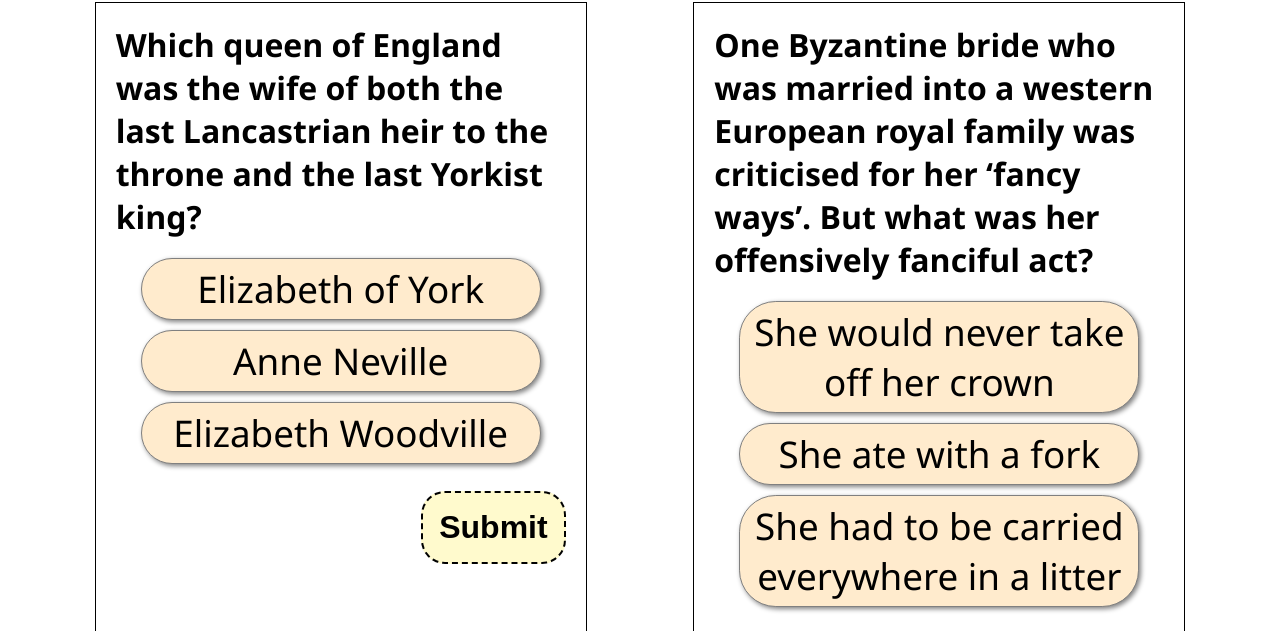
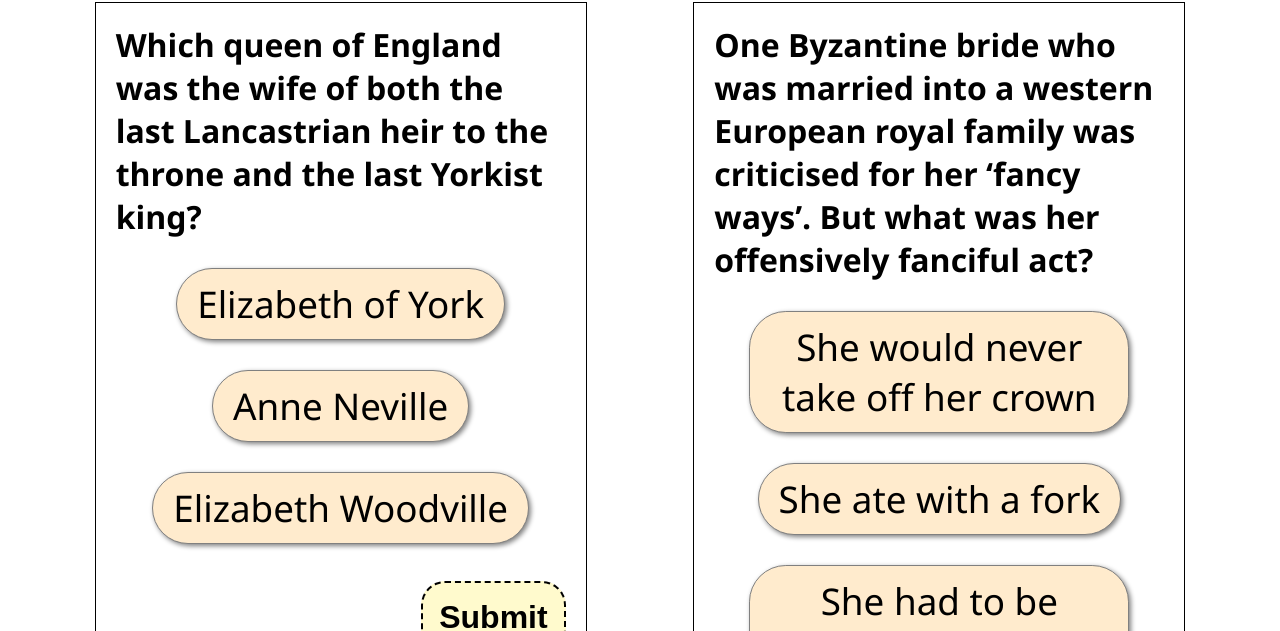
Before and after one commit to naberdyev/quiz, a plain HTML site: page index.html in a window 1280 px wide. Shown: the part 156-787 px from the top of the page. Drawn offline with Linux system fonts and the light colour scheme.

Commit message:
color and answer buttons restyling

```diff
--- a/quiz.js
+++ b/quiz.js
@@ -12,15 +12,14 @@ function init() {
             answerStr += `
 
             <li style="order:${answerOrder[aIndex]}">
-
+                <label>
                     <input
-                        id= "${answerOrder[aIndex]}"
                         type="radio"
                         name="question-${qIndex}"
                         data-correct="${question.correct === aIndex}"
                     >
-                    <label for="${answerOrder[aIndex]}">${answer}</label>
-
+                    ${answer}
+                </label>
             </li>
             `
         })
--- a/styles.css
+++ b/styles.css
@@ -63,21 +63,27 @@ ul {
 input[type="radio"] {
   display: none;
 }
+
 li {
+  margin: 10px;
+  display: flex;
+  justify-content: center;
+}
+li > label {
+  cursor: pointer;
   font-size: 2em;
   font-weight: normal;
   border: grey solid 1px;
   box-shadow: 2px 2px 5px gray;
   border-radius: 1em;
-  padding: 5px;
+  padding: 10px 20px;
   margin: 5px;
   text-align: center;
   background-color: blanchedalmond;
 }
-li:hover {
-  filter: brightness(95%);
+li > label + input[type="radio"]:checked {
+  background-color: blue;
 }
-
 label.submit {
   display: flex;
   justify-content: flex-end;
```
